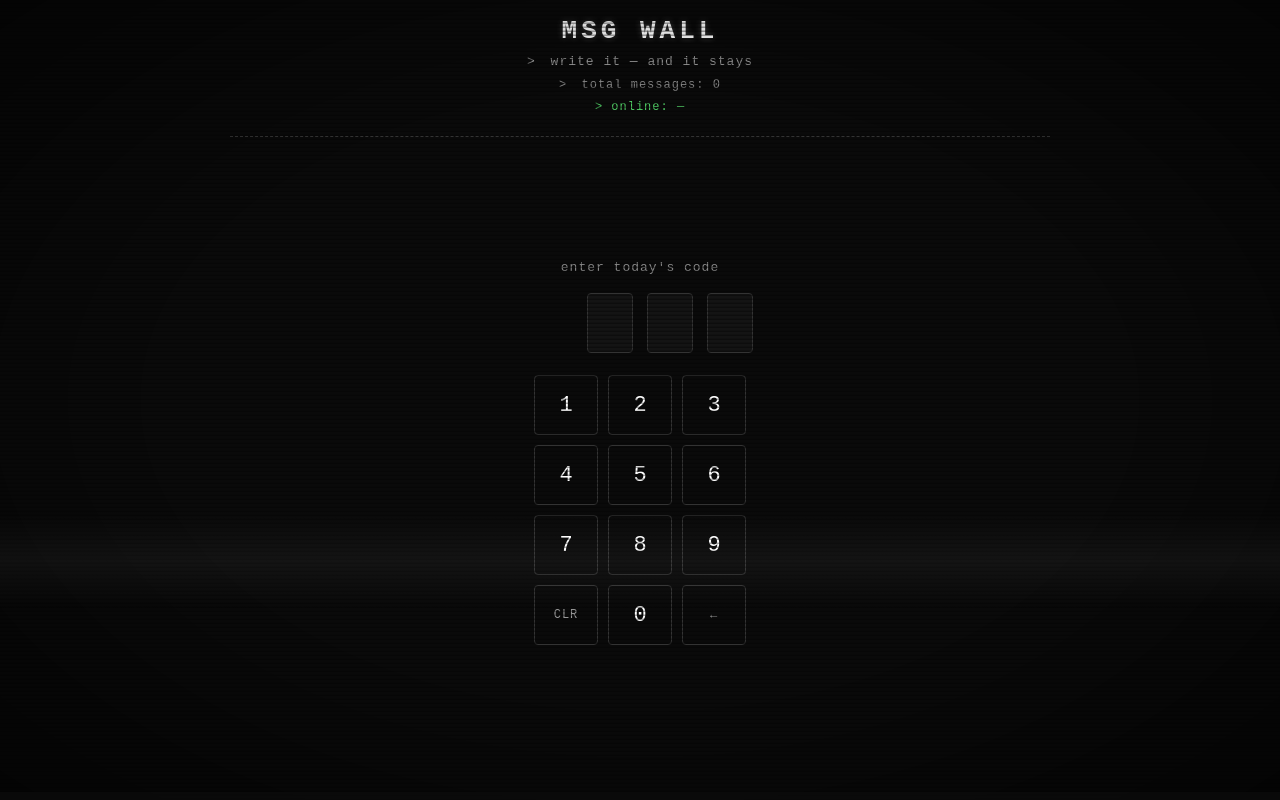
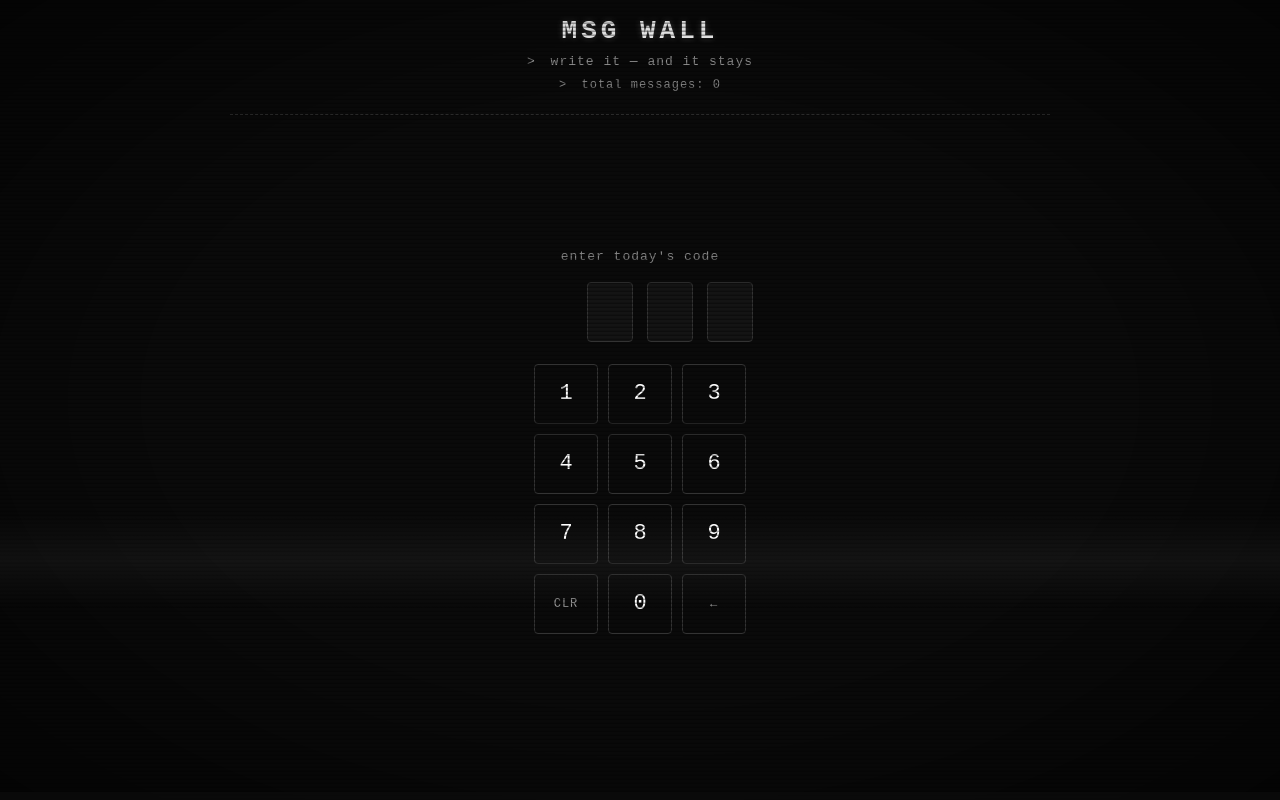
Before and after one commit to AlexanderRU44/MSG-WALL, a plain HTML site: page index.html in a window 1280 px wide. Drawn offline with Linux system fonts and the light colour scheme; no server answers.

Commit message:
update index.html

```diff
--- a/index.html
+++ b/index.html
@@ -13,7 +13,6 @@
       <h1>Msg Wall</h1>
       <div class="slogan" id="slogan"></div>
       <div class="meta" id="meta"></div>
-      <div class="meta" id="online-count" style="color: #51cf66; margin-top: 2px;">> online: —</div>
     </header>
 
     <div id="loading"></div>
```
